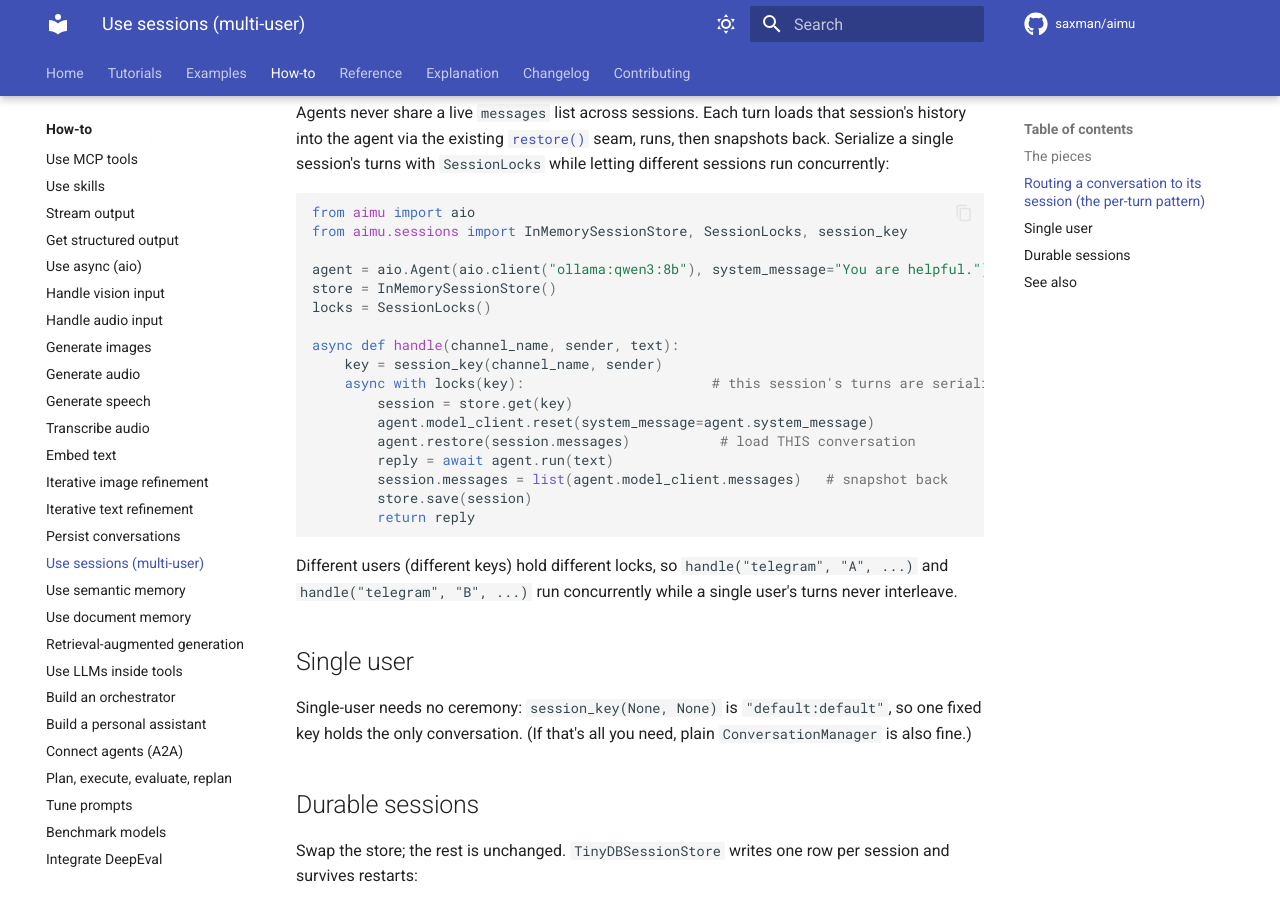
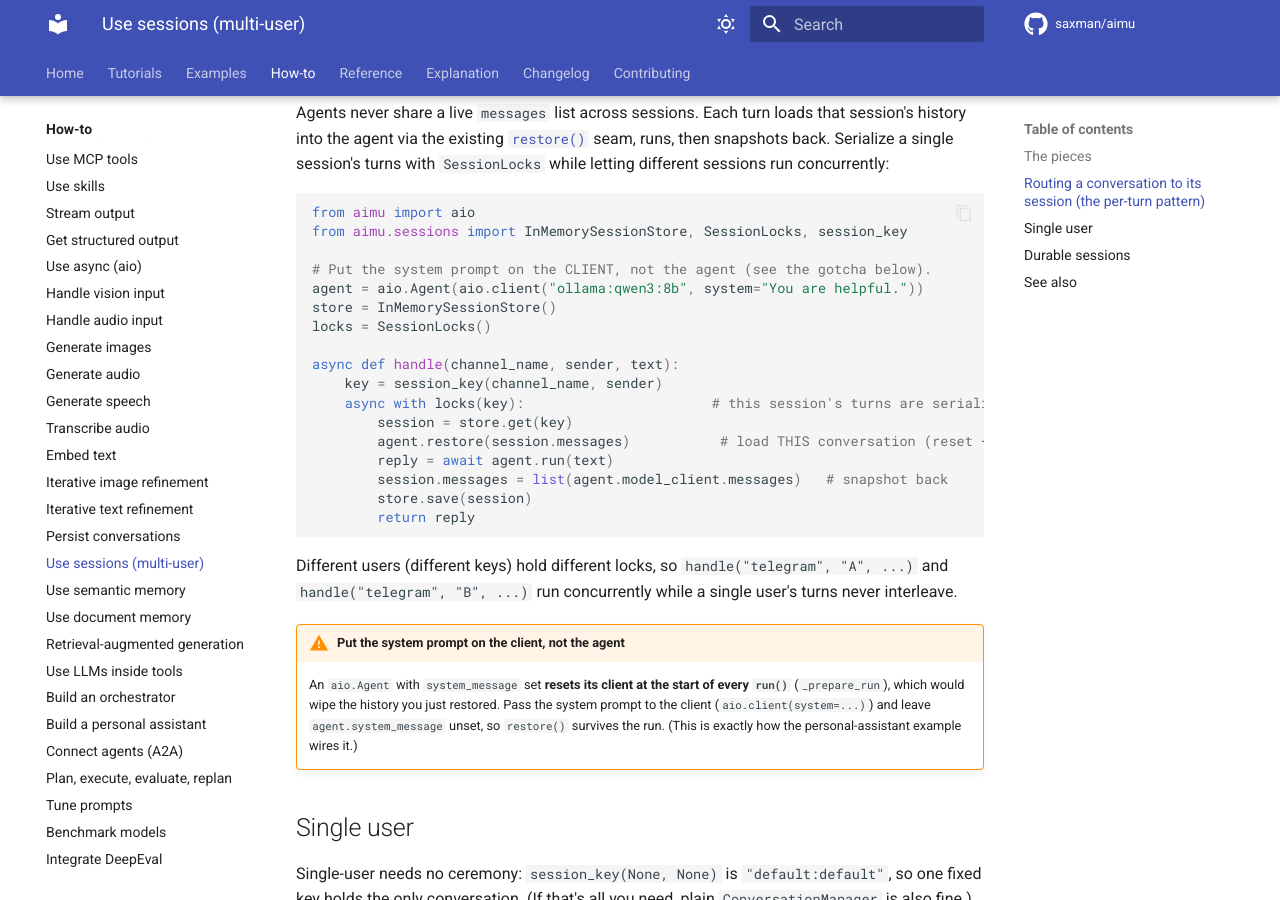
Before and after one commit to saxman/aimu, an MkDocs documentation site: the page built from docs/how-to/use-sessions.md, in a window 1280 px wide and 900 px high, scrolled down 847 px. Built offline with MkDocs 1.6.1 and Material for MkDocs 9.7.7, drawn with Linux system fonts in a browser that asks for light colours; comment, search, counter and statistics services are not loaded.

Commit message:
docs(sessions): add "25 - Sessions" notebook; fix the multi-session routing pattern
Adds a runnable notebook demonstrating aimu.sessions: the SessionStore API + session_key,
durable TinyDBSessionStore across a restart, routing two users to two isolated conversations
through ONE agent (reset/restore/snapshot per turn), and SessionLocks. Verified end-to-end
against ollama:qwen3:8b (each session recalls only its own history).

Building the notebook surfaced a gotcha in the routing pattern I had documented in Phase 0: an
aio.Agent with `system_message` set resets its client at the start of every run() (_prepare_run),
which wipes the history restored just before the run -- so the model lost prior turns. Fixed the
pattern in the how-to (use-sessions.md) and CLAUDE.md to put the system prompt on the CLIENT
(aio.client(system=...)) and leave agent.system_message unset, matching how the personal-assistant
example already wires it. Added a regression test (tests/test_sessions.py) that routes two sessions
through one agent and asserts history accumulates per session and never leaks across sessions.

README notebook range bumped to 01-25. 6 session tests pass; ruff clean; no em dashes.

Co-Authored-By: Claude Opus 4.8 (1M context) <noreply@anthropic.com>

```diff
--- a/docs/how-to/use-sessions.md
+++ b/docs/how-to/use-sessions.md
@@ -41,7 +41,8 @@ concurrently:
 from aimu import aio
 from aimu.sessions import InMemorySessionStore, SessionLocks, session_key
 
-agent = aio.Agent(aio.client("ollama:qwen3:8b"), system_message="You are helpful.")
+# Put the system prompt on the CLIENT, not the agent (see the gotcha below).
+agent = aio.Agent(aio.client("ollama:qwen3:8b", system="You are helpful."))
 store = InMemorySessionStore()
 locks = SessionLocks()
 
@@ -49,8 +50,7 @@ async def handle(channel_name, sender, text):
     key = session_key(channel_name, sender)
     async with locks(key):                       # this session's turns are serialized
         session = store.get(key)
-        agent.model_client.reset(system_message=agent.system_message)
-        agent.restore(session.messages)           # load THIS conversation
+        agent.restore(session.messages)           # load THIS conversation (reset + set messages)
         reply = await agent.run(text)
         session.messages = list(agent.model_client.messages)   # snapshot back
         store.save(session)
@@ -59,6 +59,12 @@ async def handle(channel_name, sender, text):
 
 Different users (different keys) hold different locks, so `handle("telegram", "A", ...)` and
 `handle("telegram", "B", ...)` run concurrently while a single user's turns never interleave.
+
+!!! warning "Put the system prompt on the client, not the agent"
+    An `aio.Agent` with `system_message` set **resets its client at the start of every `run()`**
+    (`_prepare_run`), which would wipe the history you just restored. Pass the system prompt to the
+    client (`aio.client(system=...)`) and leave `agent.system_message` unset, so `restore()` survives
+    the run. (This is exactly how the personal-assistant example wires it.)
 
 ## Single user
 
```
Also changed, not shown: CLAUDE.md (+1 -1 lines), README.md (+1 -1 lines), 2 other files.
